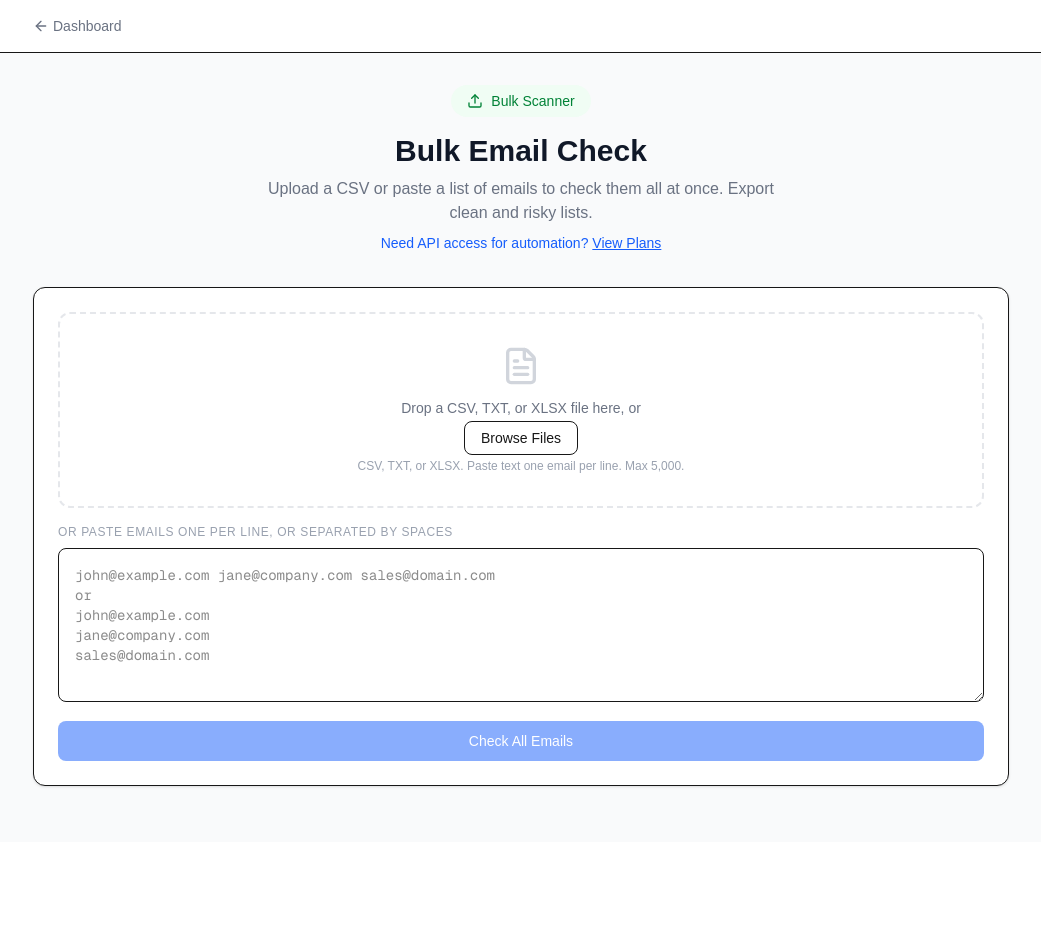
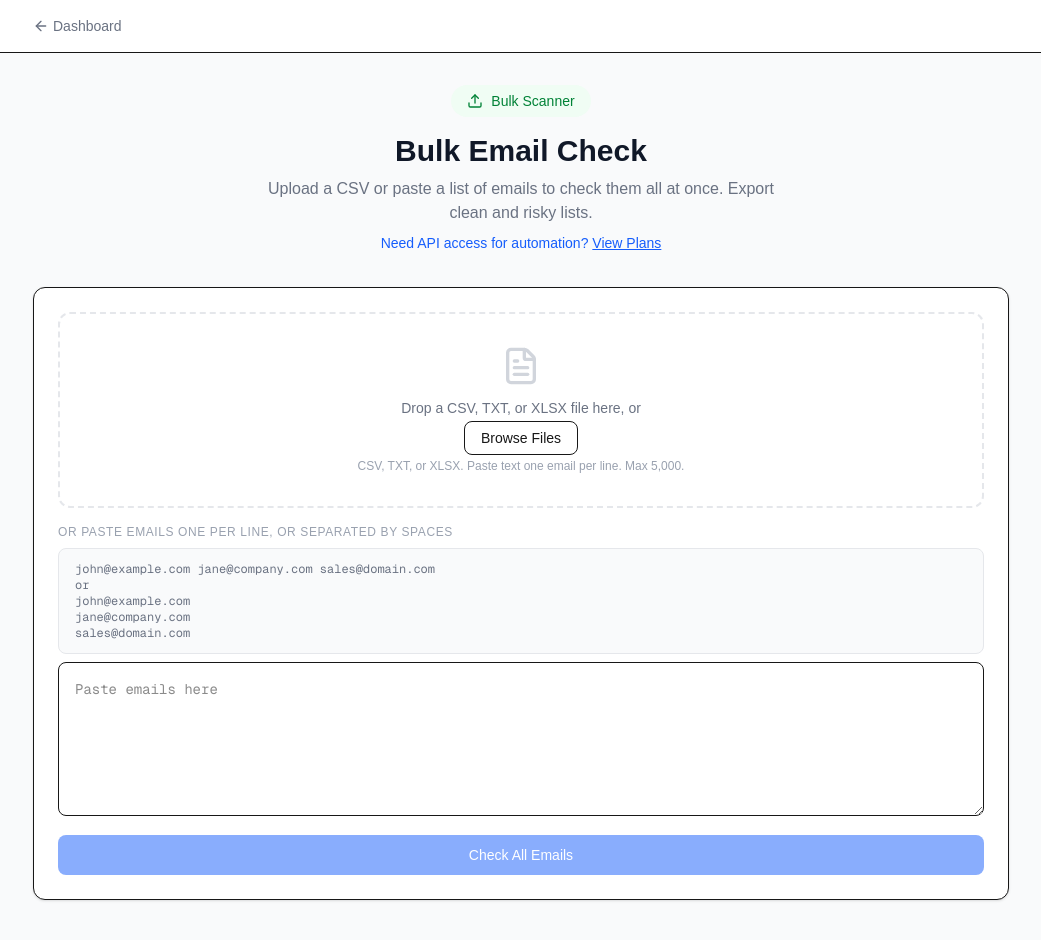
Before and after one commit to hryhrh305-dot/riskshield-ai, a Next.js app: page /bulk-check in a window 1280 px wide. Shown: the top 940 px of the page, without its empty margins (119-1160 px from the left). Before the commit the page ends 842 px from the top, so only its background shows below. Built offline with nearby package versions, Linux system fonts and the light colour scheme.

Commit message:
fix: show multiline bulk paste example

```diff
--- a/src/app/(dashboard)/bulk-check/page.tsx
+++ b/src/app/(dashboard)/bulk-check/page.tsx
@@ -145,10 +145,17 @@ export default function BulkCheckPage() {
 
           <div className="mt-4">
             <p className="text-xs text-gray-400 mb-2 uppercase tracking-wider">Or paste emails one per line, or separated by spaces</p>
+            <pre className="mb-2 rounded-lg border border-gray-200 bg-gray-50 px-4 py-3 text-xs text-gray-500 font-mono whitespace-pre-wrap break-words text-left">
+{`john@example.com jane@company.com sales@domain.com
+or
+john@example.com
+jane@company.com
+sales@domain.com`}
+            </pre>
             <textarea
               value={text}
               onChange={(e) => setText(e.target.value)}
-              placeholder={"john@example.com jane@company.com sales@domain.com\nor\njohn@example.com\njane@company.com\nsales@domain.com"}
+              placeholder="Paste emails here"
               rows={6}
               className="w-full border rounded-lg p-4 text-sm font-mono resize-y focus:outline-none focus:ring-2 focus:ring-blue-500"
             />
```
